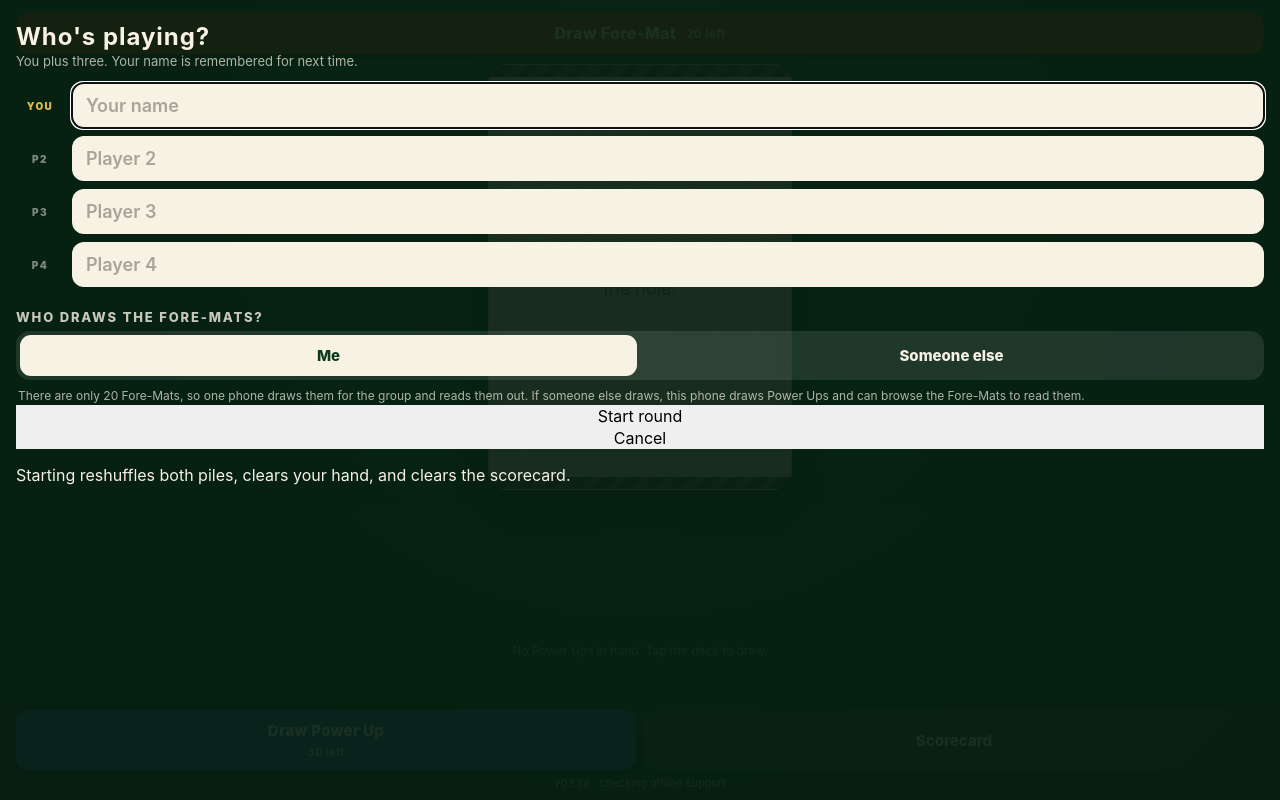
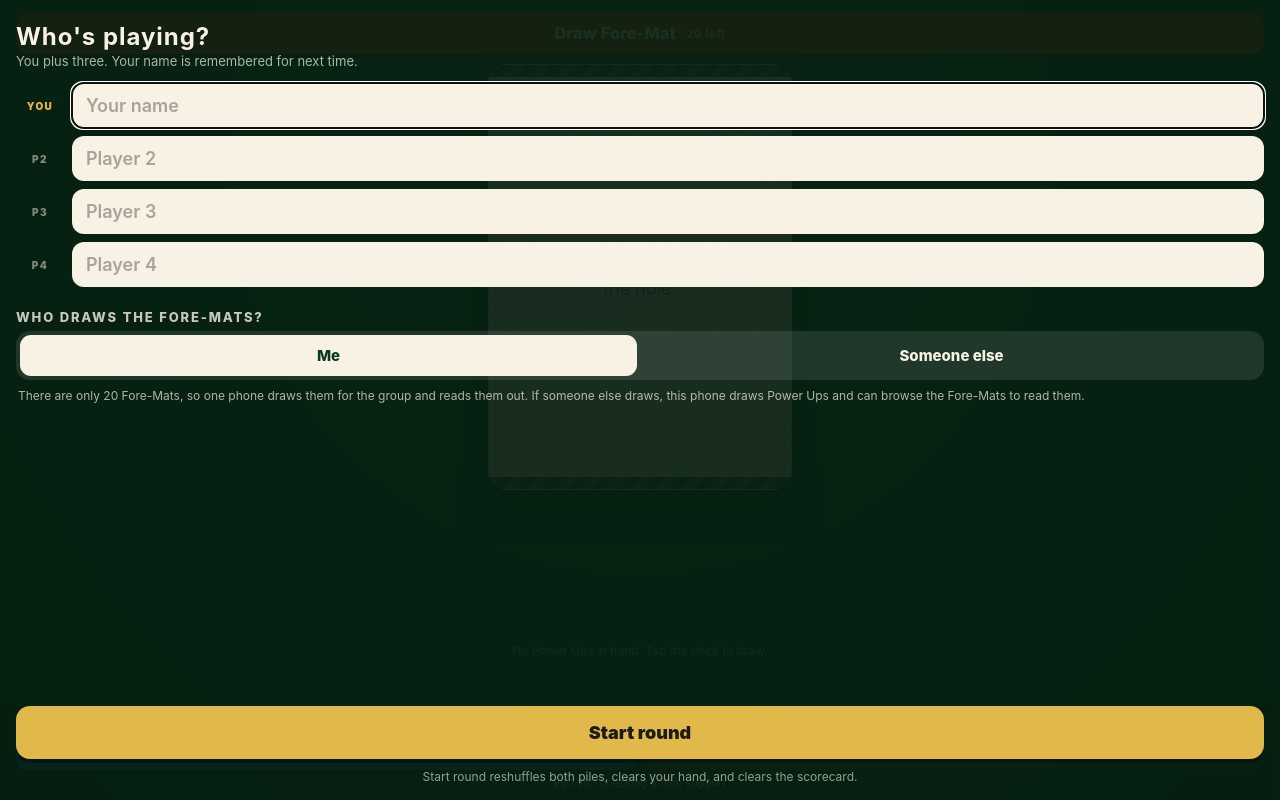
Before and after one commit to ilovefree1s/fore, a website: page docs/index.html in a window 1280 px wide. Drawn offline with Linux system fonts and the light colour scheme.

Commit message:
Restore the setup sheet button styles and make Cancel obvious
An earlier cleanup cut the CSS for the Start round button, Cancel, the
spacer, and the note, leaving bare browser buttons. All four are back.
Cancel is now a full-width outlined button with a second line saying it
returns to the round in progress, and it is hidden on first launch
when there is nothing to go back to.

Co-Authored-By: Claude Fable 5.1 <noreply@anthropic.com>

```diff
--- a/docs/index.html
+++ b/docs/index.html
@@ -382,6 +382,19 @@
   .seg button { flex: 1; padding: 11px; border-radius: 11px; background: transparent; color: var(--cream); font-weight: 800; font-size: 15px; }
   .seg button.on { background: var(--cream); color: var(--felt-deep); }
   .modal .why { font-size: 12px; opacity: .7; margin: 8px 2px 0; line-height: 1.4; }
+  .modal .spacer { flex: 1; min-height: 16px; }
+  .modal .go {
+    padding: 16px; border-radius: 14px; background: var(--gold); color: var(--ink);
+    font-weight: 900; font-size: 18px; box-shadow: 0 4px 0 rgba(0,0,0,.35);
+  }
+  .modal .go:active { transform: translateY(3px); box-shadow: 0 1px 0 rgba(0,0,0,.35); }
+  .modal .cancel {
+    margin-top: 10px; padding: 13px; border-radius: 14px; font-weight: 800; font-size: 16px;
+    background: rgba(255,255,255,.14); color: var(--cream); border: 2px solid rgba(255,255,255,.35);
+  }
+  .modal .cancel small { display: block; font-size: 12px; font-weight: 600; opacity: .8; margin-top: 2px; }
+  .modal .cancel[hidden] { display: none; }
+  .modal .note { font-size: 12px; opacity: .6; text-align: center; margin: 10px 0 0; }
 
 </style>
 </head>
@@ -432,8 +445,8 @@
   <p class="why">There are only 20 Fore-Mats, so one phone draws them for the group and reads them out. If someone else draws, this phone draws Power Ups and can browse the Fore-Mats to read them.</p>
   <div class="spacer"></div>
   <button id="setup-go" class="go" type="button">Start round</button>
-  <button id="setup-cancel" class="cancel" type="button">Cancel</button>
-  <p class="note">Starting reshuffles both piles, clears your hand, and clears the scorecard.</p>
+  <button id="setup-cancel" class="cancel" type="button">Cancel<small>Go back to the round in progress</small></button>
+  <p class="note">Start round reshuffles both piles, clears your hand, and clears the scorecard.</p>
 </div>
 
 <div id="browse" class="modal" hidden>
@@ -457,7 +470,7 @@
 <script>
 (function () {
   'use strict';
-  var VERSION = '0.1.38';
+  var VERSION = '0.1.39';
   var CARDS = JSON.parse(document.getElementById('cards-data').textContent);
   var BY_ID = {};
   CARDS.forEach(function (c) { BY_ID[c.id] = c; });
@@ -1003,7 +1016,8 @@
       namesEl.appendChild(row);
     });
   }
-  function openSetup(names) {
+  function openSetup(names, firstTime) {
+    document.getElementById('setup-cancel').hidden = !!firstTime;
     // Row 1 is always you, from settings. Rows 2-4 come from the last round.
     setupNames = ['', '', '', ''].map(function (_, i) {
       if (i === 0) return settings.me || '';
@@ -1063,7 +1077,7 @@
   showTab(savedTab === 'score' ? 'score' : 'cards');
   var firstRun = false;
   try { firstRun = !localStorage.getItem(SCORE_KEY) && !localStorage.getItem(STORE_KEY); } catch (e) {}
-  if (firstRun) openSetup(null);
+  if (firstRun) openSetup(null, true);
 
   // Install prompt (Android/desktop Chrome). iOS uses Share > Add to Home Screen.
   var installBtn = document.getElementById('install');
--- a/docs/sw.js
+++ b/docs/sw.js
@@ -3,7 +3,7 @@
 
 // Rule 2: the build version is stamped in here so the page can compare it
 // against its own version before showing an update banner.
-const VERSION = '0.1.38';
+const VERSION = '0.1.39';
 const PAGE_CACHE = 'fore-page-' + VERSION;
 const ASSET_CACHE = 'fore-assets-' + VERSION;
 const ASSETS = ["manifest.webmanifest","icon-180.png","icon-192.png","icon-512.png","sounds/draw.wav"];
```
Also changed, not shown: template.html (+18 -4 lines), 1 other file.
